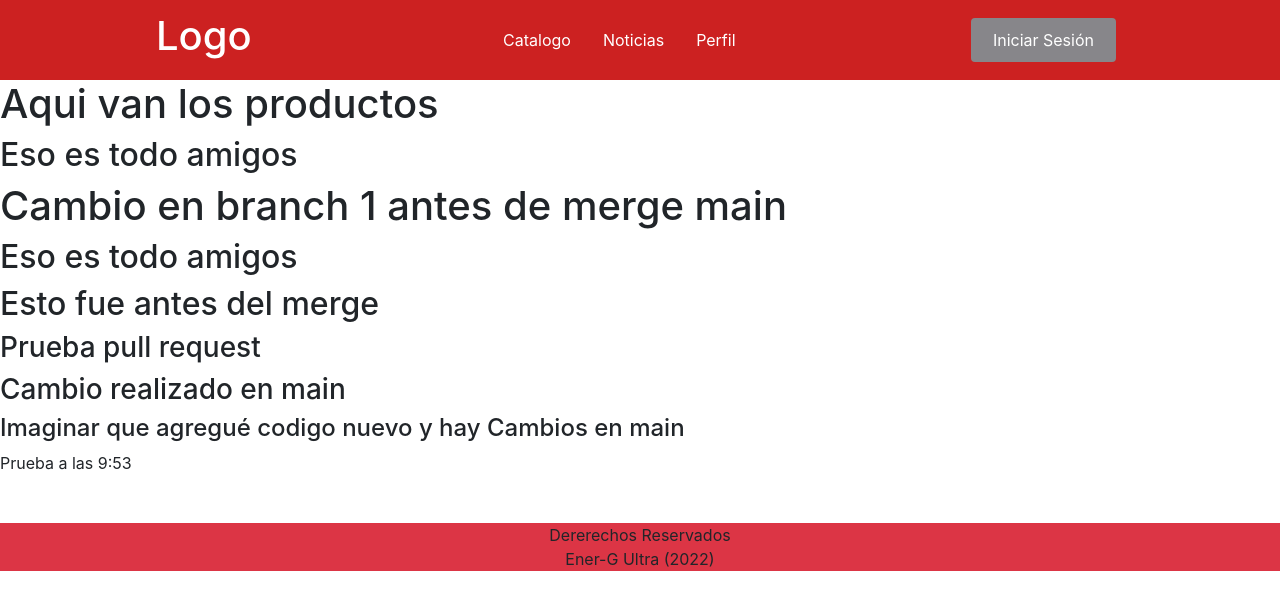
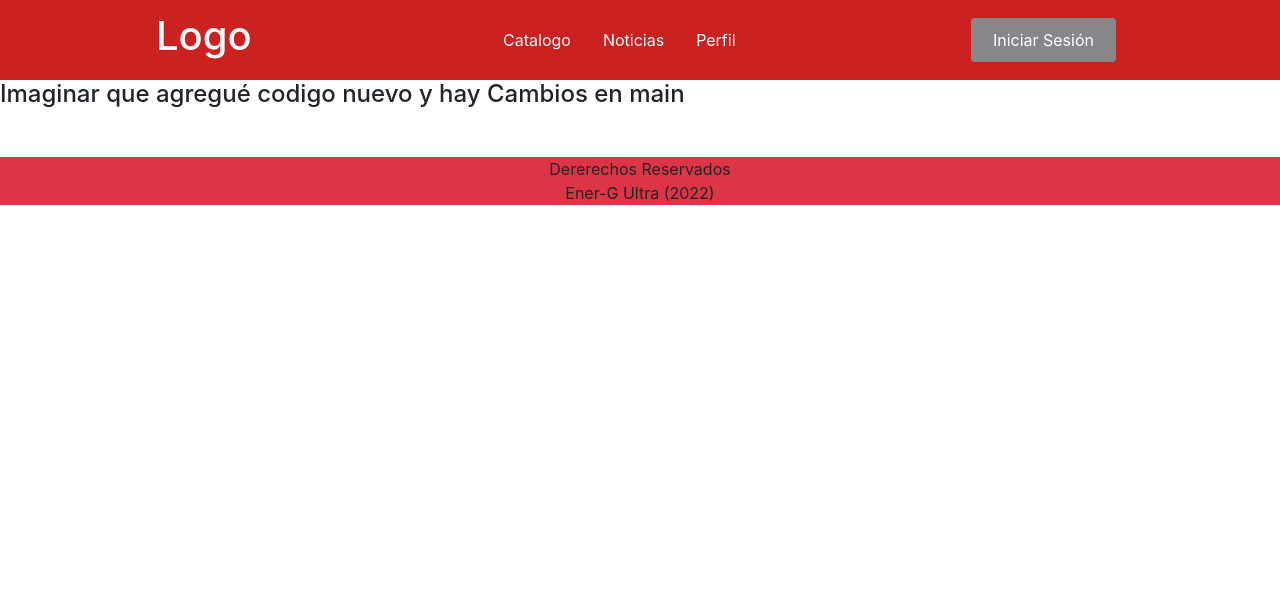
Before and after one commit to victor11s/ENER-G-ULTRA, a React (Create React App) app in the folder energ-1.0/: page /producto in a window 1280 px wide. Shown: the top 610 px of the page. Built offline with nearby package versions, Linux system fonts and the light colour scheme.

Commit message:
Update DetalleProductos.js

```diff
--- a/energ-1.0/src/pages/DetalleProductos.js
+++ b/energ-1.0/src/pages/DetalleProductos.js
@@ -8,16 +8,8 @@ const DetalleProductos = () => {
     <div>
         <NavBar/>
 
-          <h1>Aqui van los productos</h1>
-          <h2>Eso es todo amigos</h2>
-          <h1>Cambio en branch 1 antes de merge main</h1>
-          <h2>Eso es todo amigos</h2>
-          <h2>Esto fue antes del merge</h2>
-          <h3>Prueba pull request</h3>
-          <h3>Cambio realizado en main</h3>
           <h4>Imaginar que agregué codigo nuevo y hay Cambios en main</h4>
 
-          <p>Prueba a las 9:53</p>
 
 
 
```
